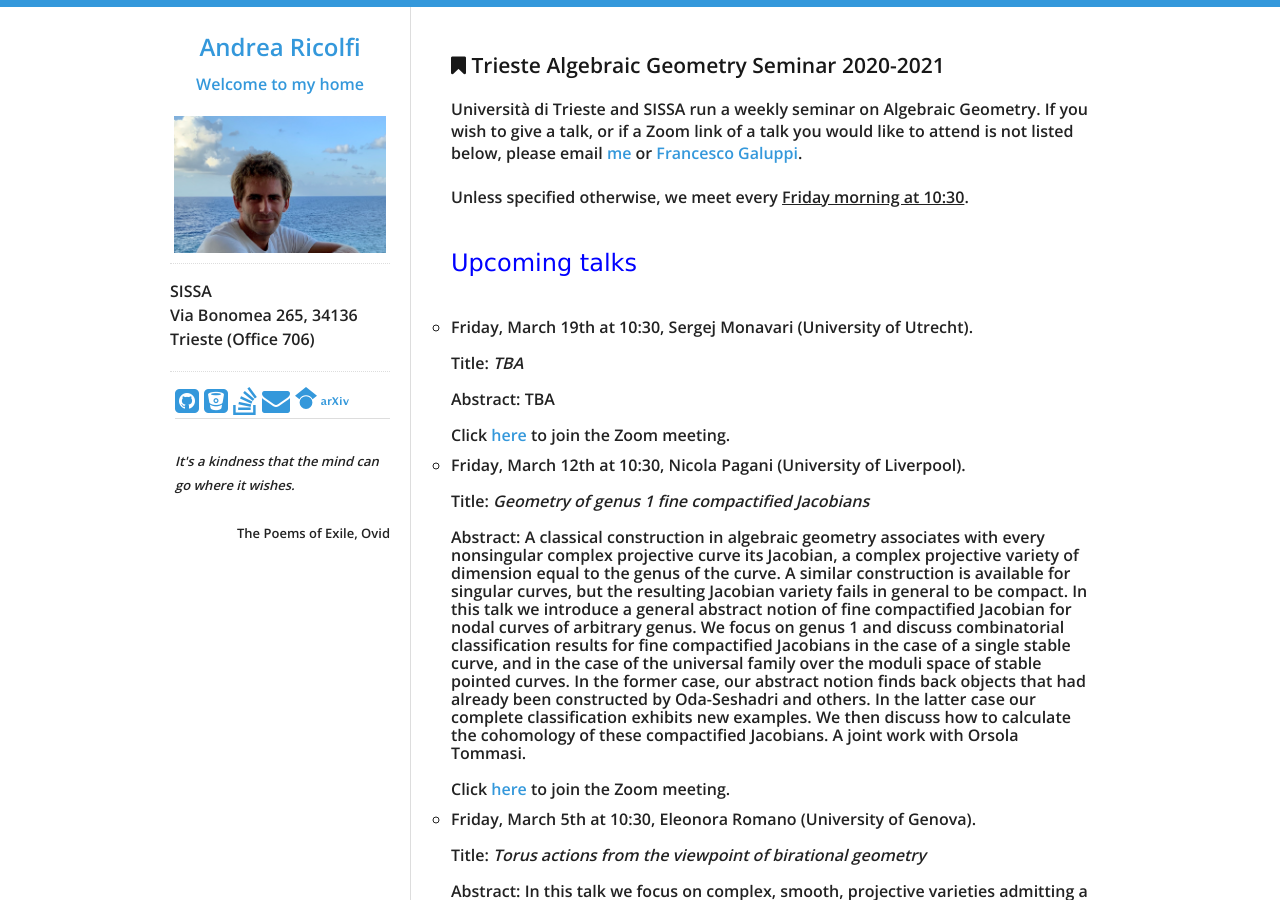
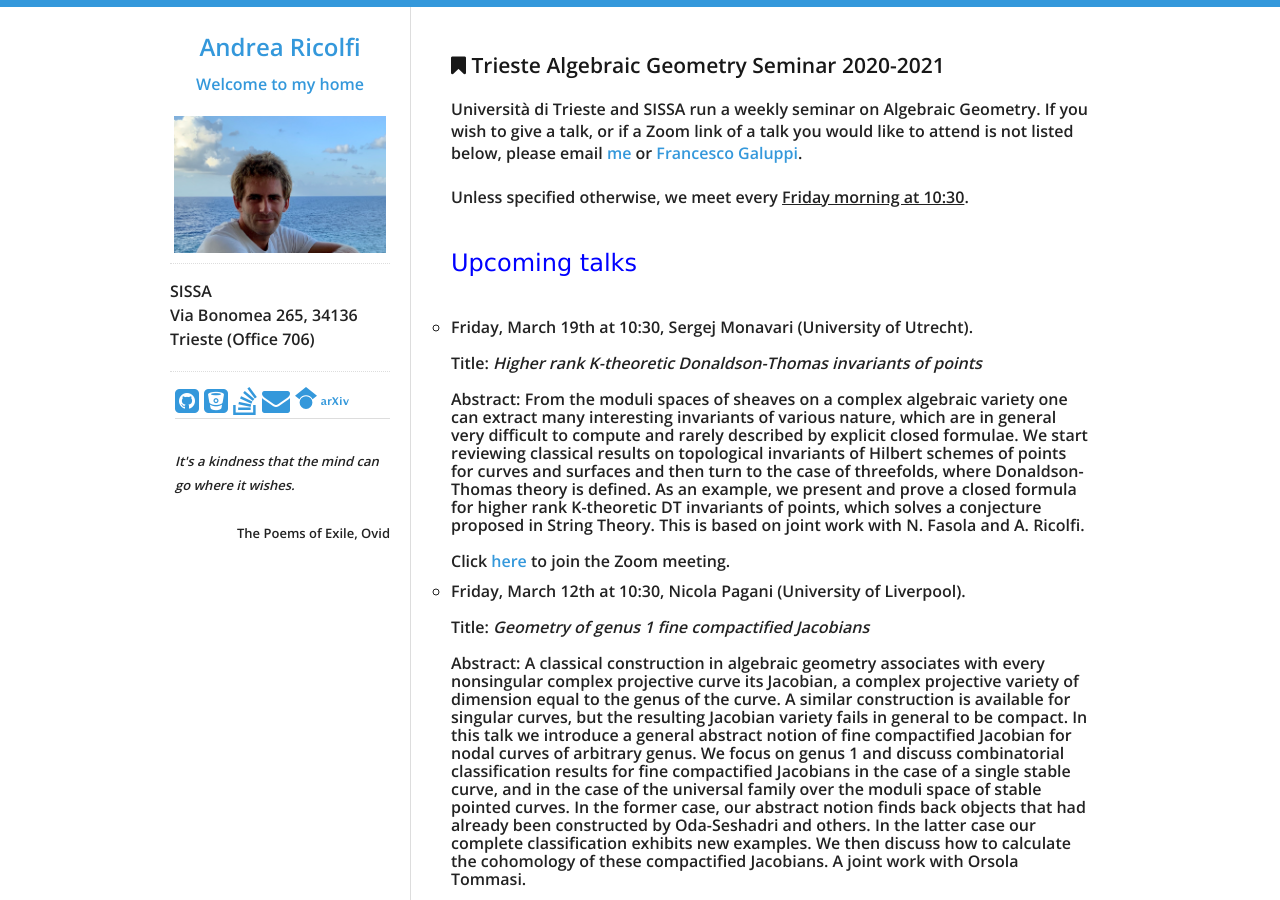
Before and after one commit to atricolfi/atricolfi.github.io, a Jekyll site: the page built from AGseminar.html, in a window 1280 px wide and 900 px high. Built offline with Jekyll 4.4.1, drawn with Linux system fonts in a browser that asks for light colours.

Commit message:
Update AGseminar.html

```diff
--- a/AGseminar.html
+++ b/AGseminar.html
@@ -28,10 +28,15 @@ Upcoming talks
 <li> Friday, March 19th at 10:30, Sergej Monavari (University of Utrecht).
   <br>
   <br>
-Title: <em>TBA</em>
+Title: <em>Higher rank K-theoretic Donaldson-Thomas invariants of points</em>
   <br>
   <br>
-Abstract:  TBA
+Abstract:  From the moduli spaces of sheaves on a complex algebraic variety one can extract many interesting invariants of
+  various nature, which are in general very difficult to compute and rarely described by explicit closed formulae. We start
+  reviewing classical results on topological invariants of Hilbert schemes of points for curves and surfaces and then turn
+  to the case of threefolds, where Donaldson-Thomas theory is defined. As an example, we present and prove a closed formula
+  for higher rank K-theoretic DT invariants of points, which solves a conjecture proposed in String Theory.
+  This is based on joint work with N. Fasola and A. Ricolfi.
      <br>
      <br>
      Click <a href="https://us02web.zoom.us/j/87239350702">here</a> to join the Zoom meeting.
```
